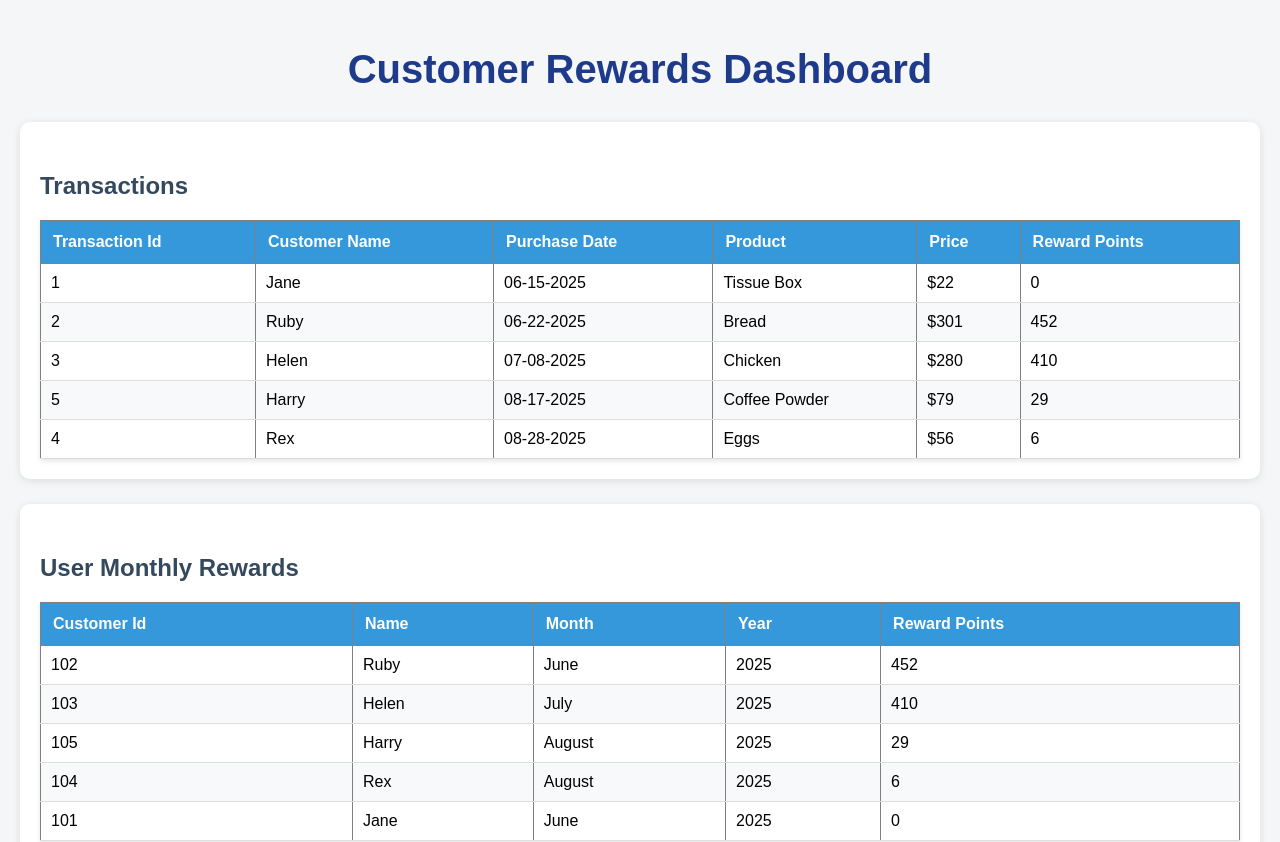
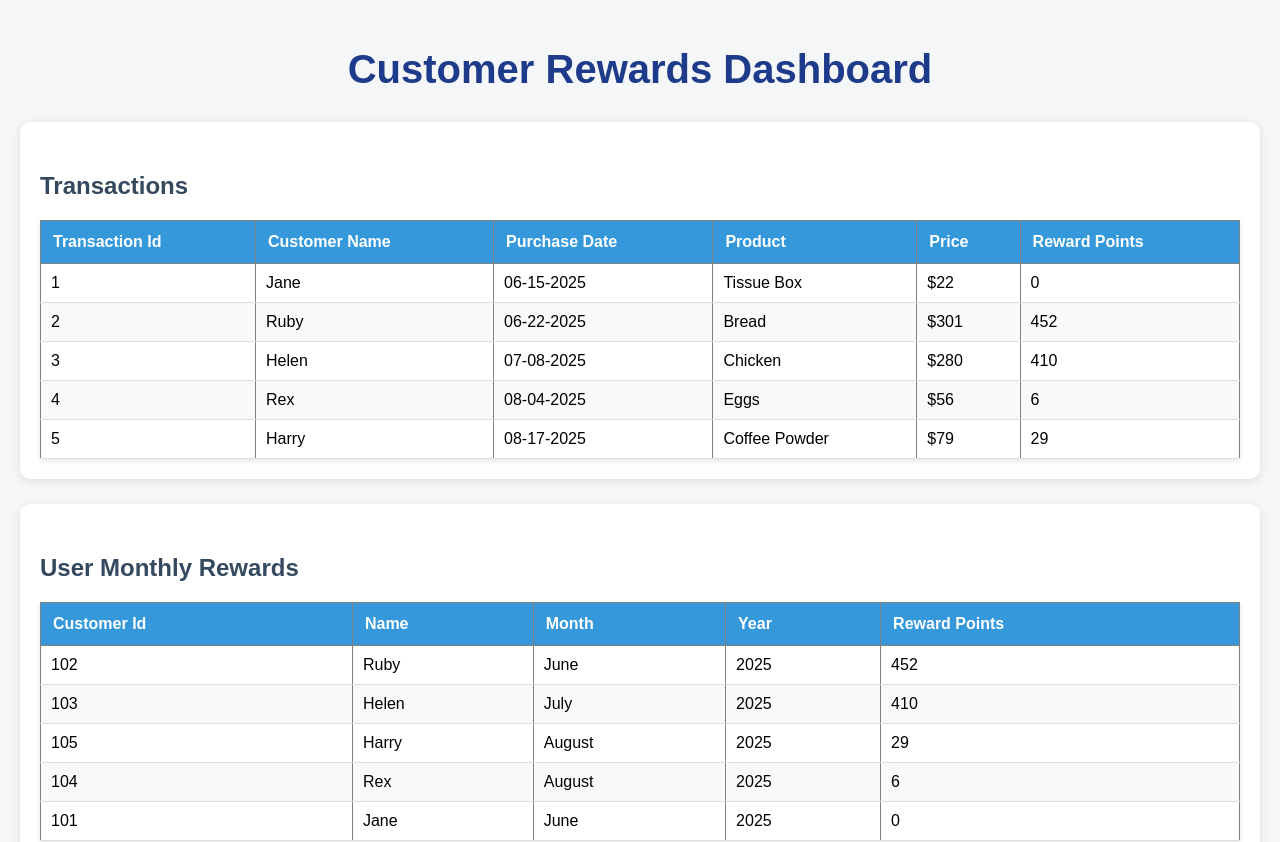
Before and after one commit to ArdhraShaji7/ReactAssignment, a React (Create React App) app: page / in a window 1280 px wide. Shown: the top 842 px of the page. Built offline with nearby package versions, Linux system fonts and the light colour scheme.

Commit message:
Updated TransactionData.js

```diff
--- a/src/TransactionData.js
+++ b/src/TransactionData.js
@@ -21,7 +21,7 @@ const cusTransDetails = [
     cusId: 104,
     product: 'Eggs',
     amountPaid: 56,
-    dateOfTransaction: '08-28-2025',
+    dateOfTransaction: '08-04-2025',
   },
   {
     transactionId: 5,
```
